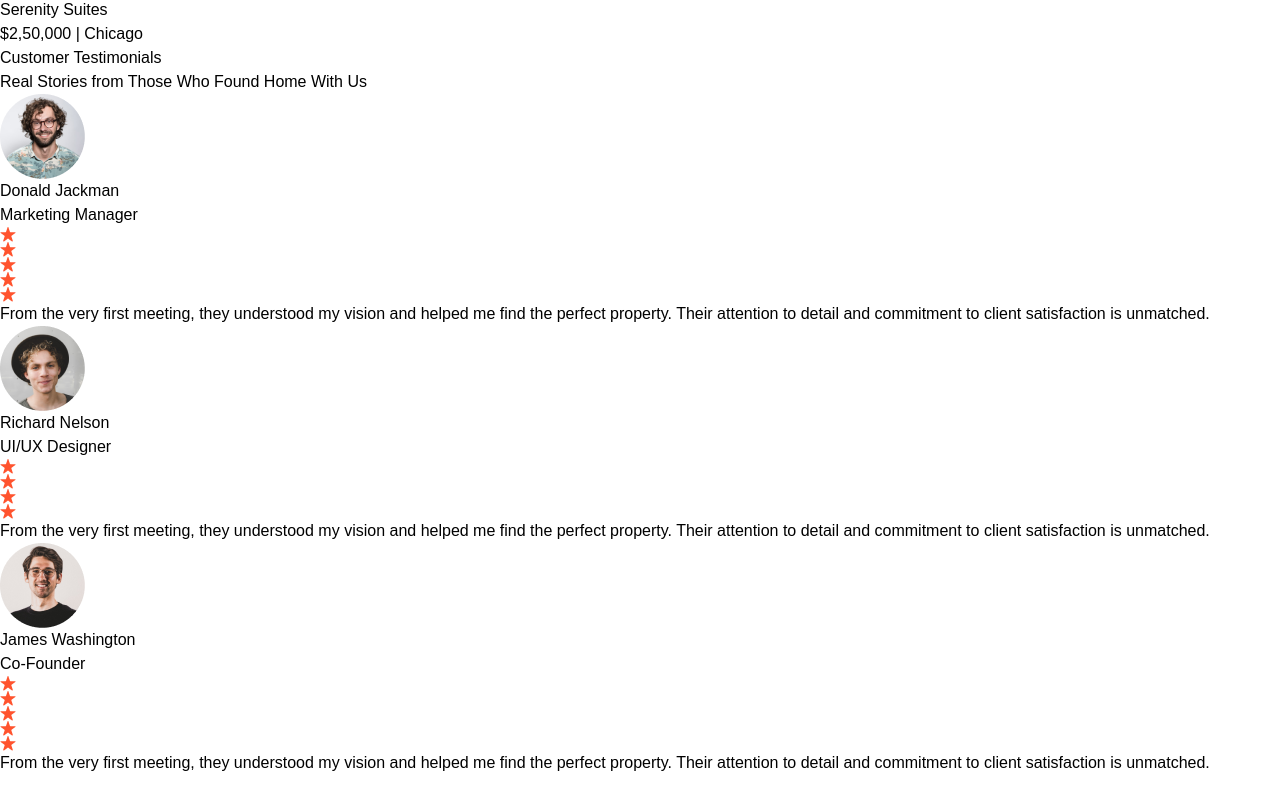
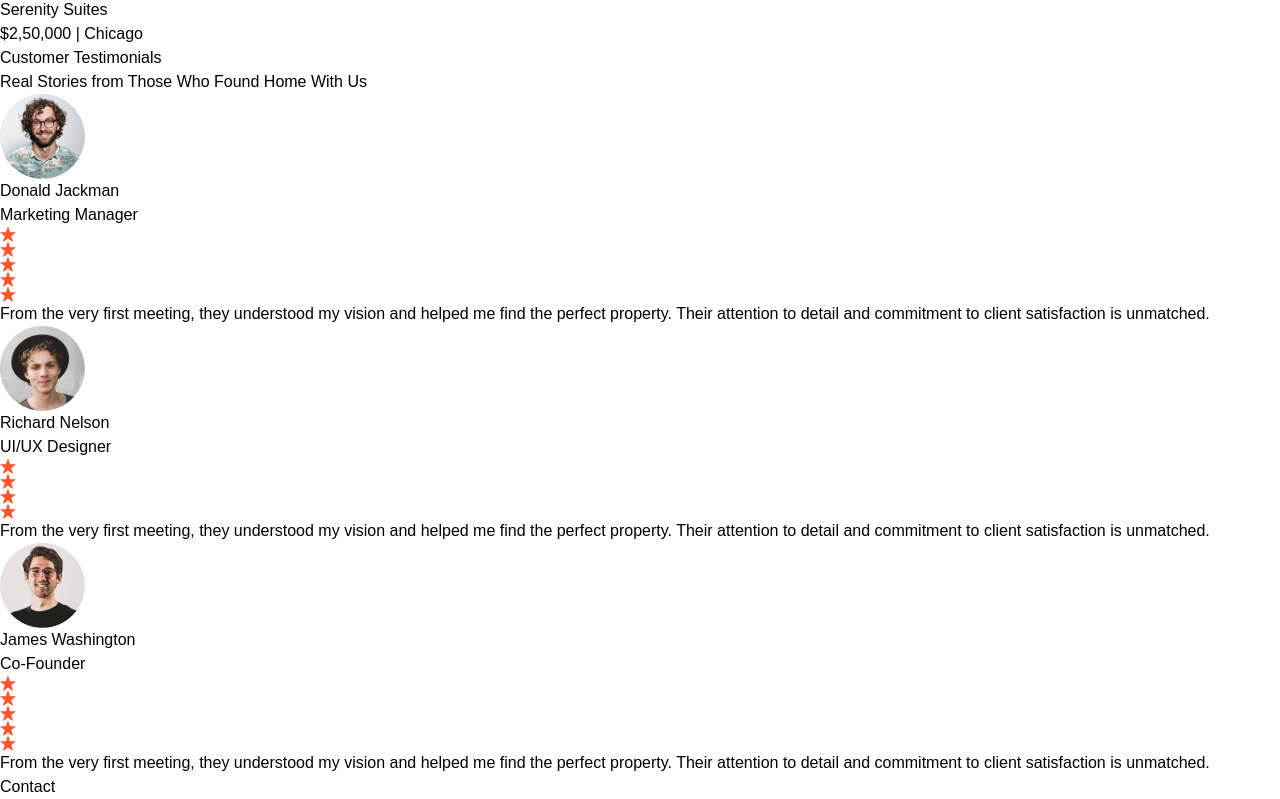
Before and after one commit to thekamiyeoladipo/real-estate-website, a React (Vite) app: page / in a window 1280 px wide. Shown: the part 5702-6501 px from the top of the page. Before the commit the page ends 6477 px from the top, so only its background shows below. Built offline with nearby package versions, Linux system fonts and the light colour scheme.

Commit message:
Add Contact component and integrate it into App layout

```diff
--- a/src/App.jsx
+++ b/src/App.jsx
@@ -3,6 +3,7 @@
 import About from './components/About'
 import Projects from './components/projects'
 import Testimonials from './components/Testimonials'
+import Contact from './components/Contact'
 
 const App = () => {
   return (
@@ -11,6 +12,7 @@
     <About />
     <Projects />
     <Testimonials />
+    <Contact />
    </div>
   )
 }
--- /dev/null
+++ b/src/components/Contact.jsx
@@ -0,0 +1,9 @@
+import React from 'react'
+
+const Contact = () => {
+  return (
+    <div>Contact</div>
+  )
+}
+
+export default Contact
```
